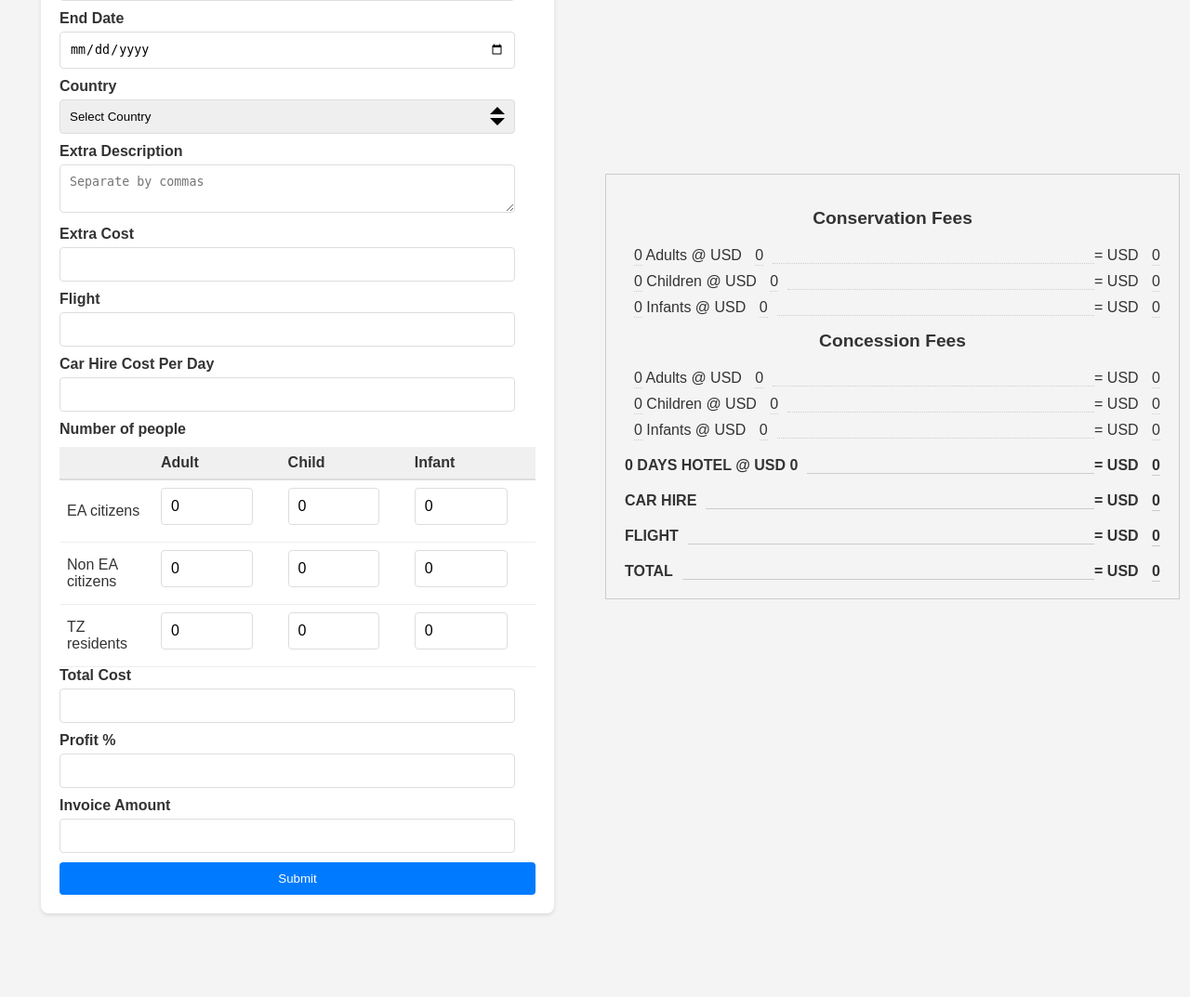
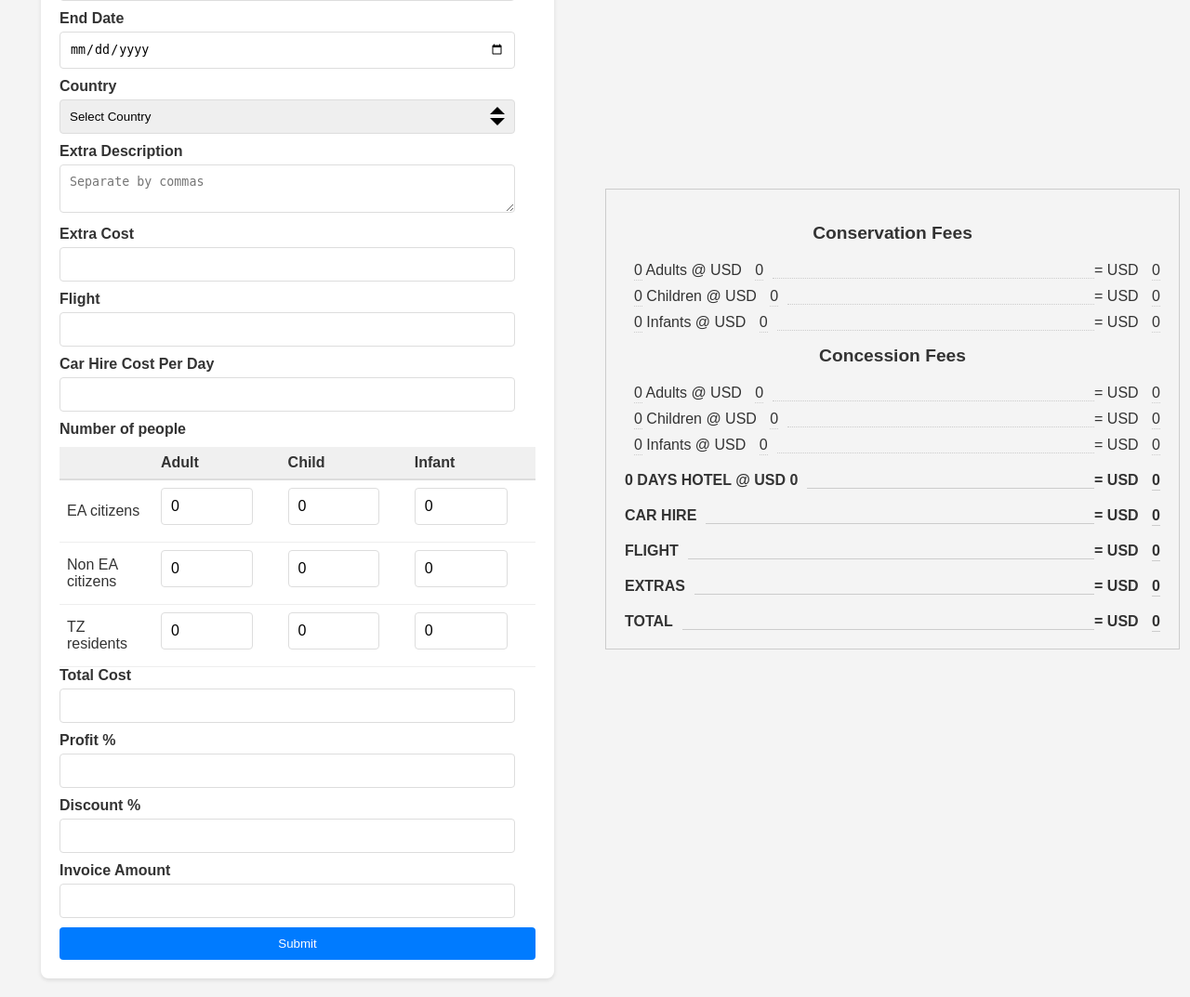
Before and after one commit to MohammedRaghib/Oddyseys, a PHP site: page / in a window 1280 px wide. Shown: the part 248-1321 px from the top of the page at 93% size. Before the commit the page ends 1233 px from the top, so only its background shows below. Run offline with PHP 8.4, Linux system fonts and the light colour scheme.

Commit message:
park in data, discount and extras in preview

```diff
--- a/index.php
+++ b/index.php
@@ -208,7 +208,7 @@
 <body>
     <h1>ODYSSEYS FROM AFRICA</h1>
     <main class="grid-wrapper">
-        <form action="index.php" class="Form" method="post">
+        <form action="index.php" class="Form" onsubmit="generate_invoice(event)">
             <label for="customer_name">Customer Name:</label>
             <input type="text" class="customer_name" id="customer_name" name="customer_name" required>
 
@@ -229,7 +229,7 @@
             <select name="parks" id="parks" style="display: none;" required></select>
 
             <label for="hotels" id="hotelsLabel" style="display: none;">Hotels</label>
-            <select name="hotels" id="hotels" style="display: none;" required></select>
+            <select name="hotels" id="hotels" style="display: none;"></select>
 
             <label for="hotel-cost-initial" id="hotelscostLabel" style="display: none;">Hotel Cost Per Day</label>
             <input type="number" id="hotel-cost-initial" style="display: none;" name="hotel_cost_initial">
@@ -238,16 +238,16 @@
             <textarea id="extra-desc" name="extra_desc" placeholder="Separate by commas"></textarea>
 
             <label for="extra-cost-initial">Extra Cost</label>
-            <input type="number" id="extra-cost-initial" name="extra_cost_initial">
+            <input type="number" id="extra-cost-initial" step="0.01" name="extra_cost_initial">
 
             <label for="flight-cost-initial">Flight</label>
-            <input type="number" id="flight-cost-initial" name="flight_cost_initial">
+            <input type="number" id="flight-cost-initial" step="0.01" name="flight_cost_initial">
 
             <label for="car_hire-cost-initial">Car Hire Cost Per Day</label>
-            <input type="number" id="car_hire-cost-initial" name="car_hire_cost_initial">
+            <input type="number" id="car_hire-cost-initial" step="0.01" name="car_hire_cost_initial">
 
             <label for="people" id="peopleLabel">Number of people</label>
-            <table class="people">
+            <table class="people" id="people">
                 <thead>
                     <tr>
                         <th></th>
@@ -279,13 +279,16 @@
             </table>
 
             <label for="total-cost">Total Cost</label>
-            <input type="number" id="total-cost" name="total_cost">
+            <input type="number" id="total-cost" step="0.01" name="total_cost">
 
             <label for="profit">Profit %</label>
-            <input type="number" id="profit" name="profit">
+            <input type="number" id="profit" step="0.01" name="profit">
+
+            <label for="discount">Discount %</label>
+            <input type="number" id="discount" step="0.01" name="discount">
 
             <label for="invoice-amount">Invoice Amount</label>
-            <input type="number" id="invoice-amount" name="invoice_amount">
+            <input type="number" id="invoice-amount" step="0.01" name="invoice_amount">
 
             <button type="submit">Submit</button>
         </form>
@@ -341,6 +344,11 @@
                     <div>FLIGHT</div>
                     <span></span>
                     <div>= USD <span class="flight-total">0</span></div>
+                </div>
+                <div class="total-row extras extras-section">
+                    <div>EXTRAS</div>
+                    <span></span>
+                    <div>= USD <span class="extras-total">0</span></div>
                 </div>
                 <div class="total-row total-section">
                     <div>TOTAL</div>
@@ -455,6 +463,7 @@
         document.getElementById('flight-cost-initial').addEventListener('change', compute);
         document.getElementById('car_hire-cost-initial').addEventListener('change', compute);
         document.getElementById('profit').addEventListener('change', compute);
+        document.getElementById('discount').addEventListener('change', compute);
 
 
         function compute() {
@@ -471,6 +480,7 @@
             };
 
             let all_data = {
+                park_name: document.getElementById('parks').value,
                 hotel_cost_per_day: parseFloat(document.getElementById('hotel-cost-initial').value) || 0,
                 car_hire_cost_per_day: parseFloat(document.getElementById('car_hire-cost-initial').value) || 0,
                 flight: parseFloat(document.getElementById('flight-cost-initial').value) || 0,
@@ -546,15 +556,19 @@
             toggleVisibility('.car_hire', data.car_hire);
             document.querySelector('.flight-total').textContent = data.flight;
             toggleVisibility('.flight', data.flight);
+            document.querySelector('.extras-total').textContent = data.extras;
+            toggleVisibility('.extras', data.extras);
 
             let total = document.querySelector('.total');
             let profit = document.getElementById('profit').value || 0;
+            let discount = document.getElementById('discount').value || 0;
             let invoice = document.getElementById('invoice-amount').value || 0;
-            let data_total = parseFloat(data.total)
+            let data_total = parseFloat(data.total);
 
             total.textContent = data.total;
 
             let calculated = data_total + (data_total * (profit / 100));
+            calculated = calculated - (calculated * (discount / 100));
             invoice = calculated.toFixed(1);
 
             document.getElementById('invoice-amount').value = invoice;
@@ -569,6 +583,46 @@
                 element.classList.remove('hidden');
             }
         }
+        const generate_invoice = (e) => {
+            e.preventDefault();
+            let StartDate = document.getElementById('start_date').value;
+            let EndDate = document.getElementById('end_date').value;
+
+            let date1 = new Date(StartDate);
+            let date2 = new Date(EndDate);
+            let currentDate = new Date();
+
+            let Difference_In_Time = date2.getTime() - date1.getTime();
+
+            let Days = Math.round(Difference_In_Time / (1000 * 3600 * 24));
+            let invoice_amount = document.getElementById('invoice-amount').value || 0;
+
+            let invoice = {
+                CustomerName: document.getElementById('customer_name').value,
+                Dates: {
+                    StartDate: StartDate,
+                    EndDate: EndDate,
+                },
+                Days: Days,
+                DateIssue: currentDate.toLocaleDateString(),
+                CarHire: parseFloat(document.querySelector('.car_hire-total').textContent) || 0,
+                Flight: parseFloat(document.querySelector('.flight-total').textContent) || 0,
+                Extras: parseFloat(document.querySelector('.extras-total').textContent) || 0,
+                CostAdult: parseFloat(document.querySelector('.conservation-adult-cost').textContent) + parseFloat(document.querySelector('.concession-adult-cost').textContent) || 0,
+                Adults: parseInt(document.querySelector('.conservation-adult-count').textContent) + parseInt(document.querySelector('.concession-adult-count').textContent) || 0,
+                CostChildren: parseFloat(document.querySelector('.conservation-child-cost').textContent) + parseFloat(document.querySelector('.concession-child-cost').textContent) || 0,
+                Children: parseInt(document.querySelector('.conservation-child-count').textContent) + parseInt(document.querySelector('.concession-child-count').textContent) + parseInt(document.querySelector('.conservation-infant-count').textContent) + parseInt(document.querySelector('.concession-infant-count').textContent) || 0,
+                SubTotal: parseFloat(document.querySelector('.total').textContent) || 0,
+                Total: document.querySelector('.total').textContent || 0,
+                BalanceDue: invoice_amount,
+                BalanceRemaining: invoice_amount,
+                park_name: document.getElementById('parks').value,
+                hotel_name: document.getElementById('hotels').value || '',
+                discount: document.getElementById('discount').value || 0,
+            };
+
+            console.table(invoice)
+        }
     </script>
 </body>
 
```
Also changed, not shown: invoice_generation.php (added).
